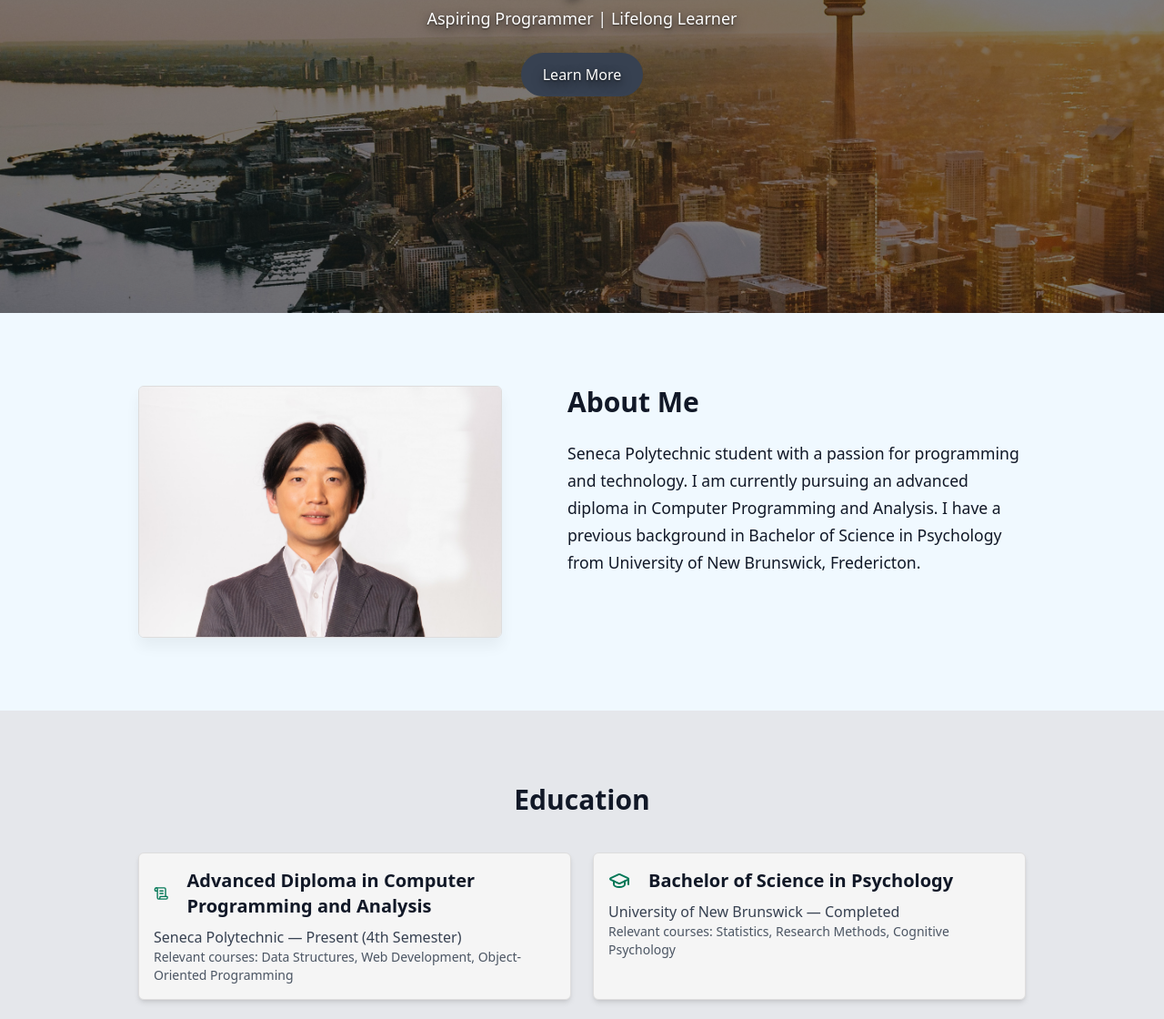
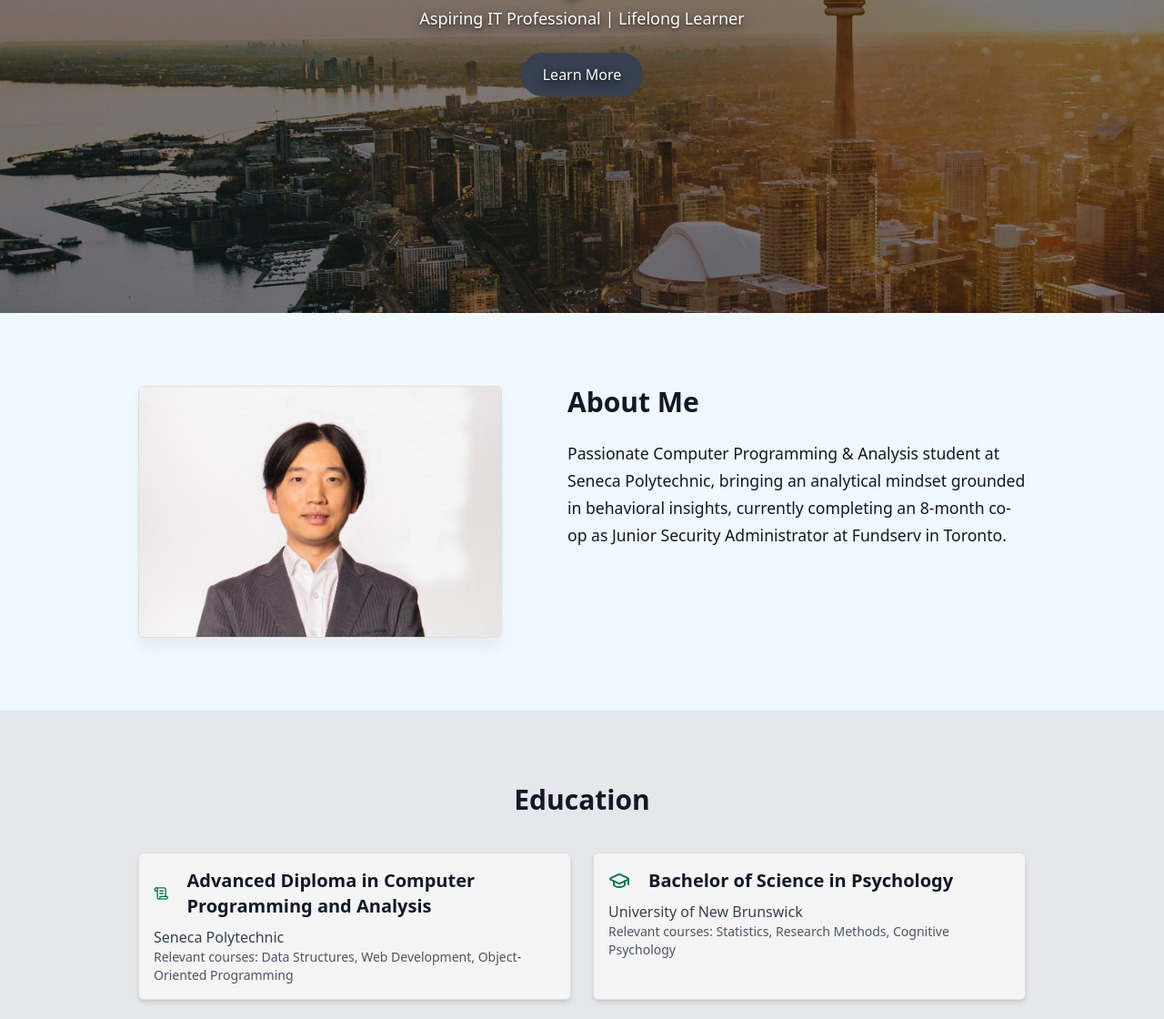
Before and after one commit to terrykim109/personalPortfolio, a website: page index.html in a window 1280 px wide. Shown: the part 372-1492 px from the top of the page at 91% size. Drawn offline with nearby package versions, Linux system fonts and the light colour scheme.

Commit message:
Update index.html

```diff
--- a/index.html
+++ b/index.html
@@ -27,7 +27,7 @@
     >
       <h1 class="text-5xl font-bold mb-4">Terry Kim</h1>
 
-      <p class="text-lg max-w-xl">Aspiring Programmer | Lifelong Learner</p>
+      <p class="text-lg max-w-xl">Aspiring IT Professional | Lifelong Learner</p>
       <a
         href="#about"
         class="mt-6 px-6 py-3 bg-gray-700 text-white rounded-full hover:bg-gray-500 transition"
@@ -53,11 +53,7 @@
             <!-- <p id="typed-paragraph"><span id="typed-text"></span><span class="cursor">|</span></p> -->
             <!-- <p class="mt-6 bounce-text">Hard-working team player</p> -->
 
-            Seneca Polytechnic student with a passion for programming and
-            technology. I am currently pursuing an advanced diploma in Computer
-            Programming and Analysis. I have a previous background in Bachelor
-            of Science in Psychology from University of New Brunswick,
-            Fredericton.
+            Passionate Computer Programming & Analysis student at Seneca Polytechnic, bringing an analytical mindset grounded in behavioral insights, currently completing an 8-month co-op as Junior Security Administrator at Fundserv in Toronto.
           </p>
         </div>
       </div>
@@ -76,7 +72,7 @@
                 Advanced Diploma in Computer Programming and Analysis
               </h3>
             </div>
-            <p class="text-gray-700">Seneca Polytechnic — Present (4th Semester)</p>
+            <p class="text-gray-700">Seneca Polytechnic </p>
             <p class="text-gray-600 text-sm">
               Relevant courses: Data Structures, Web Development,
               Object-Oriented Programming
@@ -92,7 +88,7 @@
                 Bachelor of Science in Psychology
               </h3>
             </div>
-            <p class="text-gray-700">University of New Brunswick — Completed</p>
+            <p class="text-gray-700">University of New Brunswick </p>
             <p class="text-gray-600 text-sm">
               Relevant courses: Statistics, Research Methods, Cognitive
               Psychology
```
